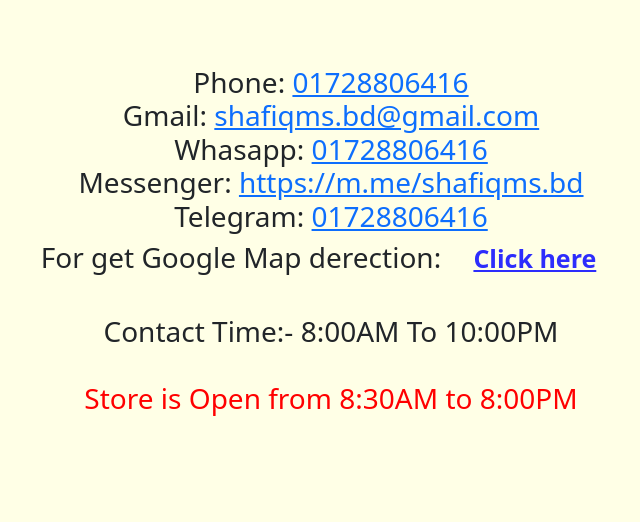
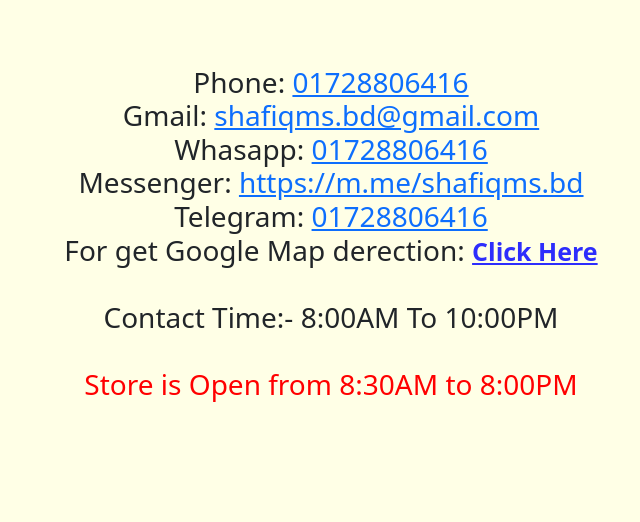
Before and after one commit to MillatSakib/dokan, a PHP site: page /contact.html in a window 1280 px wide. Shown: the part 525-1047 px from the top of the page, without its empty margins (309-949 px from the left). Run offline with PHP 8.4, Linux system fonts and the light colour scheme; some libraries are stand-ins or nearby versions.

Commit message:
version 1.92 fixed previous ver bugs

```diff
--- a/contact.html
+++ b/contact.html
@@ -75,8 +75,8 @@
         Whasapp: <a href="https://wa.me/8801728806416">01728806416</a><br>
         Messenger: <a href="https://m.me/shafiqms.bd">https://m.me/shafiqms.bd</a><br>
         Telegram: <a href="https://t.me/shafiqmsbd">01728806416</a>
-        <br>For get Google Map derection:
-        <input type="submit" value="Click here"  class="underline" onclick="getLocation()"/>
+        <br>For get Google Map derection: <button class="invisible-button" onclick="getLocation()">Click Here</button>
+
         <script>
 
             /*
--- a/style.css
+++ b/style.css
@@ -1,10 +1,15 @@
-.underline{
+
+.invisible-button {
   text-decoration: underline rgb(45, 45, 252);
   font-weight: bold;
+  border: none;
+  background: none;
+  padding: 0;
+  margin: 0;
+  font-size: 25px;
   color : rgb(45, 45, 252);
-  border: 0;
-  font-size : 25px ;
   cursor: pointer;
+  /* Additional styles to customize the appearance */
 }
 
 
```
